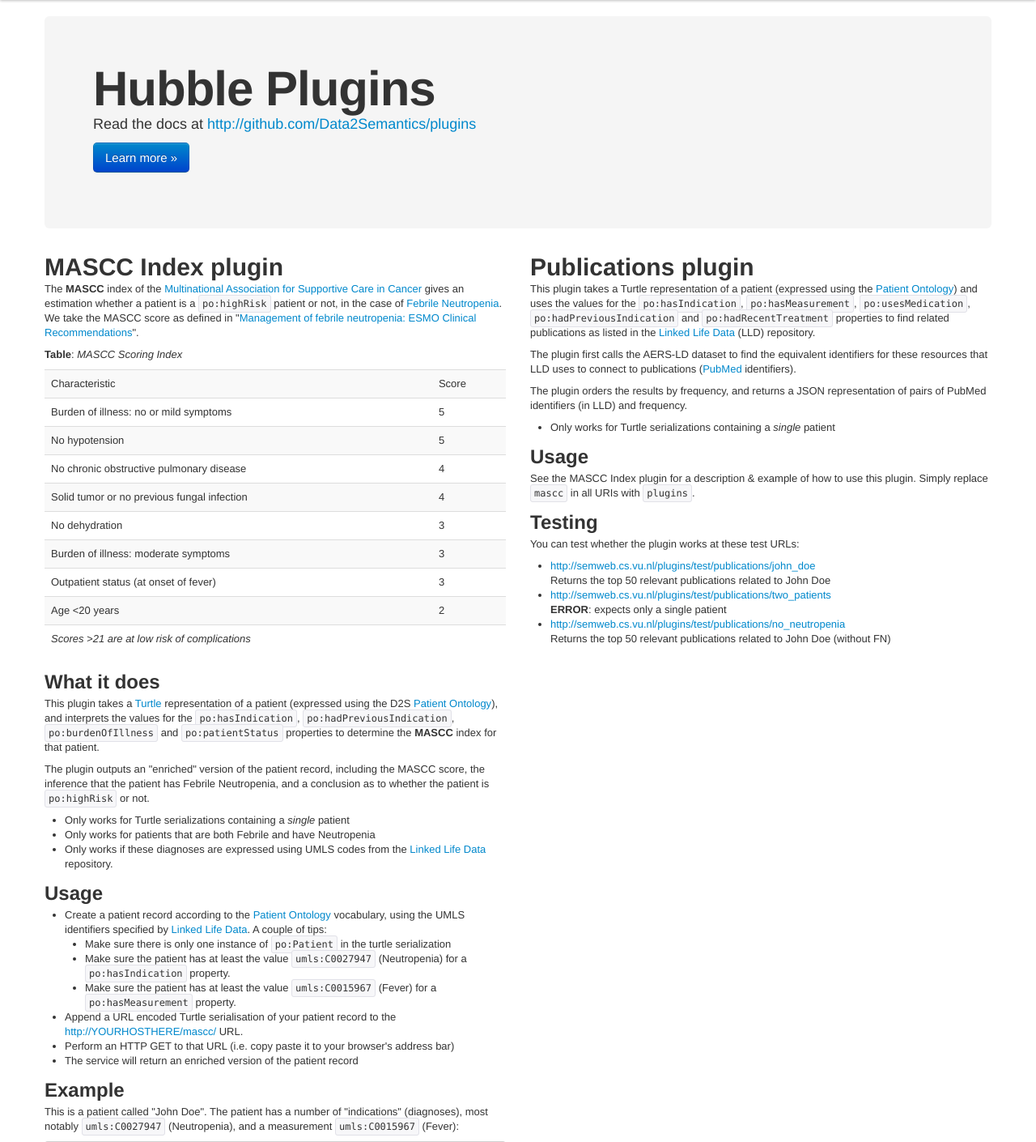
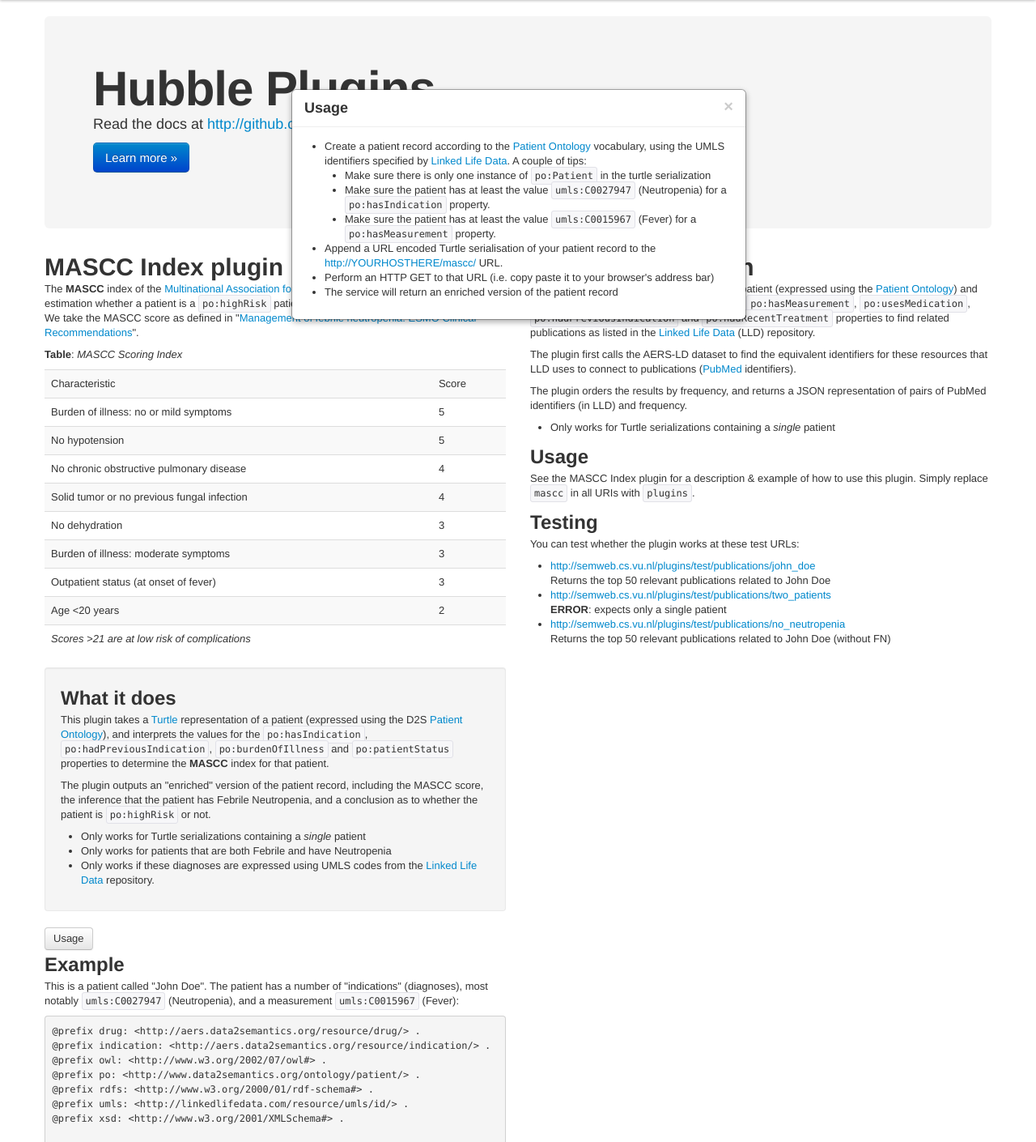
Before and after one commit to Data2Semantics/plugins, a Django app: page / in a window 1280 px wide. Shown: the part 40-1450 px from the top of the page at 81% size. Run offline with Django 3.2, Linux system fonts and the light colour scheme; some libraries are stand-ins or nearby versions.

Commit message:
Adding modal boxes, testing...

```diff
--- a/templates/home.html
+++ b/templates/home.html
@@ -59,7 +59,10 @@
 		<td><em>Scores &gt;21 are at low risk of complications</em></td>
 		<td></td>
 		</tr>
-		</table><h2>What it does</h2>
+		</table>
+
+		<div class="well">
+		<h2>What it does</h2>
 
 		<p>This plugin takes a <a href="http://www.w3.org/TR/turtle/">Turtle</a> representation of a patient (expressed using the D2S <a href="https://github.com/Data2Semantics/raw2ld/blob/master/vocab/patient_vocab.owl">Patient Ontology</a>), and interprets the values for the <code>po:hasIndication</code>, <code>po:hadPreviousIndication</code>, <code>po:burdenOfIllness</code> and <code>po:patientStatus</code> properties to determine the <strong>MASCC</strong> index for that patient. </p>
 
@@ -70,9 +73,16 @@
 		<li>Only works for patients that are both Febrile and have Neutropenia</li>
 		<li>Only works if these diagnoses are expressed using UMLS codes from the <a href="http://linkedlifedata.com">Linked Life Data</a> repository.</li>
 		</ul>
+		</div>
 
-		<h2>Usage</h2>
+		<a class="btn" data-toggle="modal" href="#masccUsageModal">Usage</a>
 
+		<div class="modal" id="masccUsageModal">
+			<div class="modal-header">
+			    <a class="close" data-dismiss="modal">×</a>
+			    <h3>Usage</h3>
+			  </div>
+			<div class="modal-body">
 				<ul>
 				<li>Create a patient record according to the <a href="https://github.com/Data2Semantics/raw2ld/blob/master/vocab/patient_vocab.owl">Patient Ontology</a> vocabulary, using the UMLS identifiers specified by <a href="http://linkedlifedata.com">Linked Life Data</a>. A couple of tips:
 
@@ -87,6 +97,12 @@
 				<li>Perform an HTTP GET to that URL (i.e. copy paste it to your browser's address bar)</li>
 				<li>The service will return an enriched version of the patient record</li>
 				</ul>
+			</div>
+		</div>
+
+
+
+
 
 		<h2>Example</h2>
 
```
Lines whose indentation alone changed are shown as unchanged.
